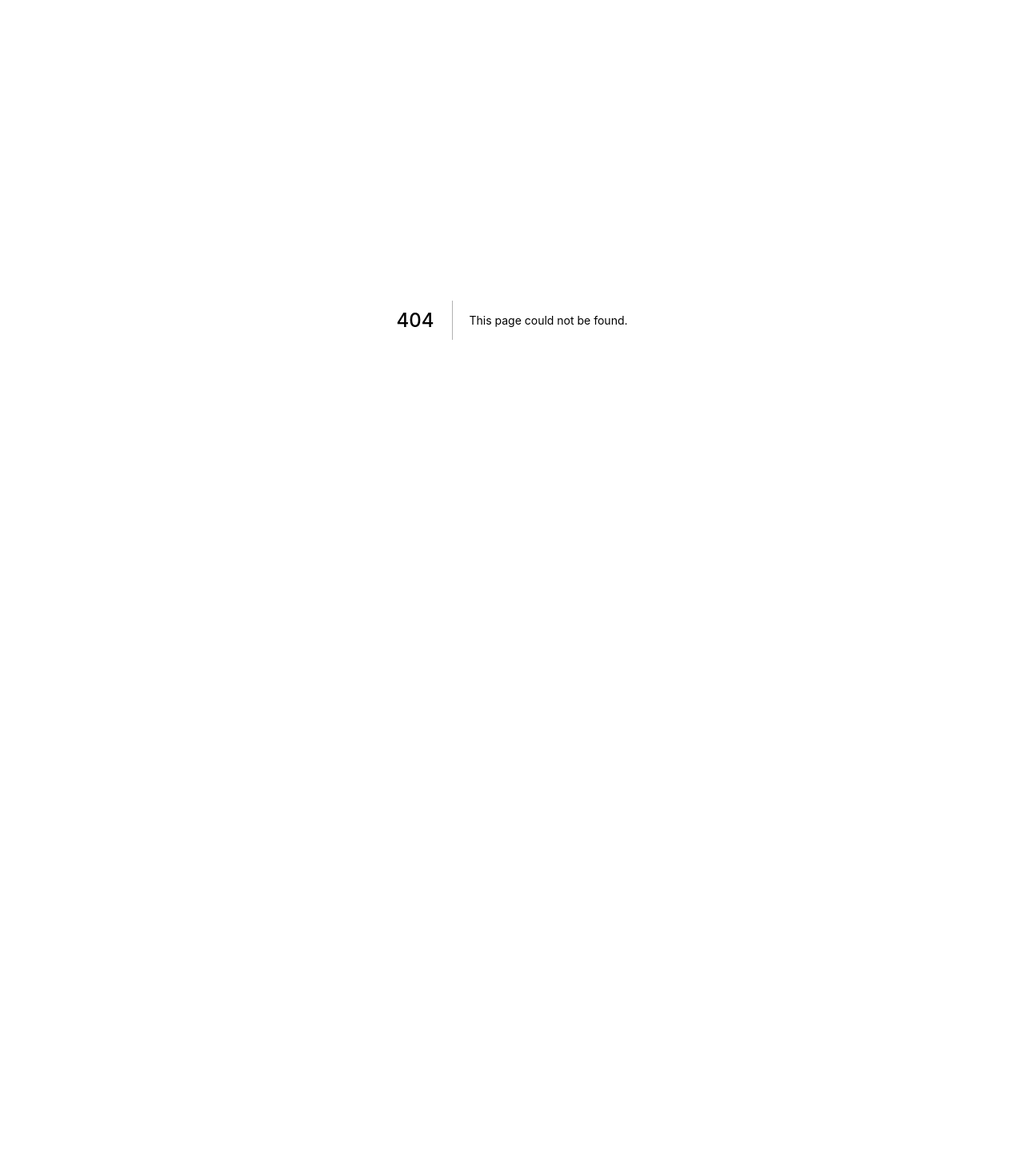
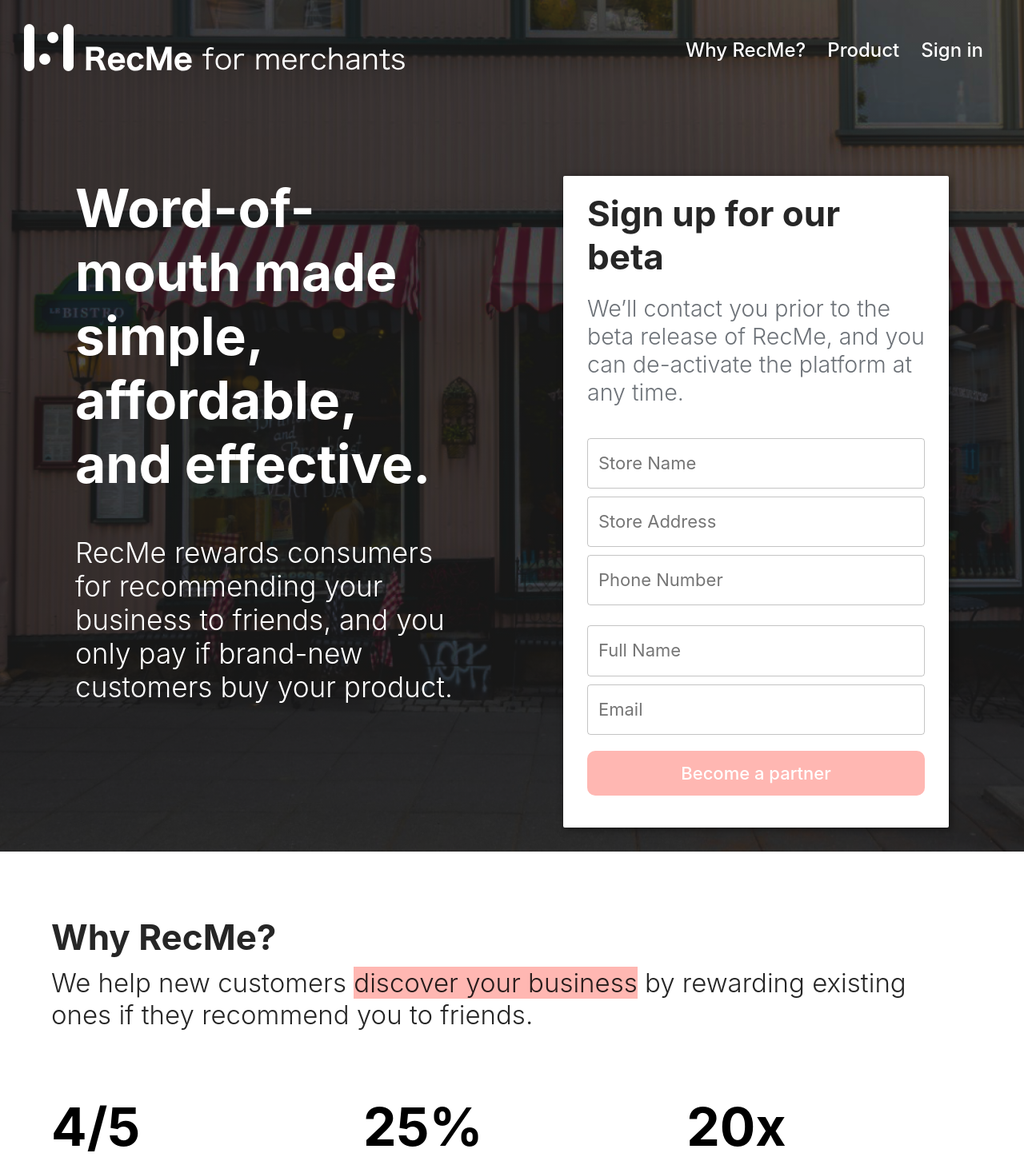
Before and after one commit to tvergho/rec-tree-website, a Next.js app: page /business in a window 1280 px wide. Before the commit this address had no page. Shown: the top 1452 px of the page at 80% size. Before the commit the page ends 800 px from the top, so only its background shows below. Built offline with nearby package versions, Linux system fonts and the light colour scheme.

Commit message:
Refactored to business

```diff
--- a/components/Home/FullImageBanner.js
+++ b/components/Business/FullImageBanner.js
@@ -1,15 +1,16 @@
+/* eslint-disable import/no-cycle */
 import React from 'react';
-import homeStyles from 'styles/home.module.scss';
+import businessStyles from 'styles/business.module.scss';
 import useWindowSize from 'utils/useWindowSize';
 import { TopHeader, InterestForm } from './index';
 
 const LeftCol = () => {
   const { width } = useWindowSize();
   return (
-    <div className={homeStyles.col}>
-      <div className={homeStyles.infoBold}>Word-of-mouth made simple, affordable, and effective.</div>
+    <div className={businessStyles.col}>
+      <div className={businessStyles.infoBold}>Word-of-mouth made simple, affordable, and effective.</div>
       <div
-        className={homeStyles.info}
+        className={businessStyles.info}
         style={{ marginTop: width <= 768 ? 20 : 50 }}
       >RecMe rewards consumers for recommending your business to friends, and you only pay if brand-new customers buy your product.
       </div>
@@ -21,7 +22,7 @@ const FullImageBanner = ({ headerLinks }) => {
   return (
     <>
       <TopHeader links={headerLinks} />
-      <div className={homeStyles.fullImage}>
+      <div className={businessStyles.fullImage}>
         <LeftCol />
         <InterestForm />
       </div>
--- a/components/Home/InterestForm.js
+++ b/components/Business/InterestForm.js
@@ -1,6 +1,6 @@
 /* eslint-disable no-return-assign */
 import React, { useState, useEffect, useRef } from 'react';
-import homeStyles from 'styles/home.module.scss';
+import businessStyles from 'styles/business.module.scss';
 import { TextField } from '@material-ui/core';
 import { makeStyles } from '@material-ui/core/styles';
 import Confirm from 'components/lottie/confirm';
@@ -26,7 +26,7 @@ const Submitted = ({ display, height }) => {
   };
   return (
     <motion.div style={style} animate={{ opacity: display ? 1 : 0 }}>
-      <div className={homeStyles.subheader} style={{ textAlign: 'center' }}>Your response has been submitted.</div>
+      <div className={businessStyles.subheader} style={{ textAlign: 'center' }}>Your response has been submitted.</div>
       {delayed ? <Confirm width={100} height={100} /> : <div style={{ width: 100, height: 100 }} />}
     </motion.div>
   );
@@ -63,11 +63,11 @@ const InterestForm = () => {
   };
 
   return (
-    <div className={homeStyles.col}>
-      <div className={homeStyles.interestForm}>
+    <div className={businessStyles.col}>
+      <div className={businessStyles.interestForm}>
         <motion.div style={delayedClose ? { display: 'none' } : {}} ref={(ref) => form = ref} animate={{ opacity: submitted ? 0 : 1 }}>
-          <div className={homeStyles.headerText}>Sign up for our beta</div>
-          <div className={homeStyles.subheader}>We’ll contact you prior to the beta release of RecMe, and you can de-activate the platform at any time.</div>
+          <div className={businessStyles.headerText}>Sign up for our beta</div>
+          <div className={businessStyles.subheader}>We’ll contact you prior to the beta release of RecMe, and you can de-activate the platform at any time.</div>
 
           <TextField
             variant="outlined"
@@ -126,7 +126,7 @@ const InterestForm = () => {
             helperText={errors.email}
           />
 
-          <button className={homeStyles.submitButton} type="submit" onClick={onSubmit}>Become a partner</button>
+          <button className={businessStyles.submitButton} type="submit" onClick={onSubmit}>Become a partner</button>
         </motion.div>
 
         <Submitted display={delayedClose} height={formHeight} />
--- a/components/Home/StatSection.js
+++ b/components/Business/StatSection.js
@@ -1,5 +1,5 @@
 import React, { useRef } from 'react';
-import homeStyles from 'styles/home.module.scss';
+import businessStyles from 'styles/business.module.scss';
 import { motion } from 'framer-motion';
 import useScrollPosition from 'utils/useScrollPosition';
 
@@ -7,10 +7,10 @@ const StatItem = ({
   stat, description, position, show,
 }) => {
   return (
-    <div className={homeStyles.statItem}>
-      <div className={homeStyles.stat}>{stat}</div>
+    <div className={businessStyles.statItem}>
+      <div className={businessStyles.stat}>{stat}</div>
       <motion.div
-        className={homeStyles.desc}
+        className={businessStyles.desc}
         animate={{ opacity: show ? 1 : 0, x: show ? 0 : -30 }}
         transition={{ duration: 1, delay: position * 0.3 }}
       >{description}
@@ -25,9 +25,9 @@ const StatSection = () => {
 
   return (
     <div style={{ marginTop: 50 }}>
-      <div className={homeStyles.titleText}>Why RecMe?</div>
+      <div className={businessStyles.titleText}>Why RecMe?</div>
       <div
-        className={homeStyles.subtitleText}
+        className={businessStyles.subtitleText}
         style={{ marginTop: 10 }}
       >We help new customers&nbsp;
         <span
@@ -37,7 +37,7 @@ const StatSection = () => {
         &nbsp;by rewarding existing ones if they recommend you to friends.
       </div>
 
-      <div className={homeStyles.statContainer} ref={statRef}>
+      <div className={businessStyles.statContainer} ref={statRef}>
         <StatItem stat="4/5" description="customers willing to recommend." position={0} show={scrolled} />
         <StatItem stat="25%" description="higher profit from referred friends." position={1} show={scrolled} />
         <StatItem stat="20x" description="sales revenue versus rewards." position={2} show={scrolled} />
--- a/components/Home/TopHeader.js
+++ b/components/Business/TopHeader.js
@@ -1,5 +1,5 @@
 import React, { useState } from 'react';
-import homeStyles from 'styles/home.module.scss';
+import businessStyles from 'styles/business.module.scss';
 import { RecMeLogo, ForMerchantsLogo } from 'components/assets';
 import { FontAwesomeIcon } from '@fortawesome/react-fontawesome';
 import { faAlignJustify, faTimes, faChevronRight } from '@fortawesome/free-solid-svg-icons';
@@ -11,7 +11,7 @@ const MOBILE_WIDTH = 960;
 
 const MobileButton = ({ onClick }) => {
   return (
-    <button className={homeStyles.mobileButton} type="button" tabIndex={0} onClick={onClick}>
+    <button className={businessStyles.mobileButton} type="button" tabIndex={0} onClick={onClick}>
       <FontAwesomeIcon icon={faAlignJustify} size="3x" />
     </button>
   );
@@ -20,7 +20,7 @@ const MobileButton = ({ onClick }) => {
 const CloseButton = ({ close }) => {
   return (
     <button
-      className={homeStyles.mobileButton}
+      className={businessStyles.mobileButton}
       style={{
         position: 'absolute', right: '20px', top: '20px', color: 'rgba(0,0,0,0.7)',
       }}
@@ -35,7 +35,7 @@ const CloseButton = ({ close }) => {
 
 const MobileItem = ({ title, onClick }) => {
   return (
-    <div className={homeStyles.mobileItem} onClick={onClick} role="button" tabIndex={0}>
+    <div className={businessStyles.mobileItem} onClick={onClick} role="button" tabIndex={0}>
       <div>{title}</div>
       <FontAwesomeIcon icon={faChevronRight} size="2x" />
     </div>
@@ -49,7 +49,7 @@ const MobileBackdrop = ({
 
   return (
     <motion.div
-      className={homeStyles.mobileBackdrop}
+      className={businessStyles.mobileBackdrop}
       onScroll={(e) => { e.preventDefault(); }}
       style={{ display: delayedClose ? 'flex' : 'none' }}
       animate={{ opacity: isOpen ? 1 : 0 }}
@@ -79,7 +79,7 @@ const HeaderNav = ({ links }) => {
     <nav>
       {links.map((link) => {
         return (
-          <button className={`button-text ${homeStyles.navButton}`} type="button" key={link.name} onClick={link.func}>{link.name}</button>
+          <button className={`button-text ${businessStyles.navButton}`} type="button" key={link.name} onClick={link.func}>{link.name}</button>
         );
       })}
     </nav>
@@ -103,10 +103,10 @@ const TopHeader = ({ links }) => {
 
   return (
     <>
-      <header className={homeStyles.header}>
+      <header className={businessStyles.header}>
         <div>
           <RecMeLogo />
-          <ForMerchantsLogo className={homeStyles.merchantLogo} />
+          <ForMerchantsLogo className={businessStyles.merchantLogo} />
           <style jsx>
             {`
             display: flex;
--- a/components/Home/WhyItem.js
+++ b/components/Business/WhyItem.js
@@ -1,6 +1,6 @@
 import React, { useRef } from 'react';
 import PropTypes from 'prop-types';
-import homeStyles from 'styles/home.module.scss';
+import businessStyles from 'styles/business.module.scss';
 import useScrollPosition from 'utils/useScrollPosition';
 import { motion } from 'framer-motion';
 
@@ -8,14 +8,14 @@ const WhyItem = ({
   color = '#FFB7B2', image, title, description, reversed,
 }) => {
   const imgRef = useRef(null);
-  const scrolled = useScrollPosition(imgRef);
+  const scrolled = useScrollPosition(imgRef, 10);
 
   const xOffset = reversed ? -20 : 20;
 
   return (
-    <div className={homeStyles.whyItem} style={reversed ? { flexDirection: 'row-reverse' } : {}}>
-      <div className={homeStyles.col} ref={imgRef}>
-        <div className={homeStyles.objectRectangle} style={{ backgroundColor: color }} />
+    <div className={businessStyles.whyItem} style={reversed ? { flexDirection: 'row-reverse' } : {}}>
+      <div className={businessStyles.col} ref={imgRef}>
+        <div className={businessStyles.objectRectangle} style={{ backgroundColor: color }} />
         <motion.object
           data={image}
           aria-label={title}
@@ -25,9 +25,9 @@ const WhyItem = ({
         />
       </div>
 
-      <div className={homeStyles.col}>
-        <div className={homeStyles.titleText}>{title}</div>
-        <div className={homeStyles.desc}>{description}</div>
+      <div className={businessStyles.col}>
+        <div className={businessStyles.titleText}>{title}</div>
+        <div className={businessStyles.desc}>{description}</div>
       </div>
     </div>
   );
--- a/components/Home/WhyRecMe.js
+++ b/components/Business/WhyRecMe.js
@@ -1,11 +1,12 @@
+/* eslint-disable import/no-cycle */
 /* eslint-disable global-require */
 import React from 'react';
-import homeStyles from 'styles/home.module.scss';
+import businessStyles from 'styles/business.module.scss';
 import { StatSection, WhyItem } from './index';
 
 const WhyRecMe = ({ inputRef }) => {
   return (
-    <div className={homeStyles.whySection} ref={inputRef}>
+    <div className={businessStyles.whySection} ref={inputRef}>
       <StatSection />
       <WhyItem
         title="Turn customers into passionate advocates."
--- a/pages/index.js
+++ b/pages/business.js
@@ -1,6 +1,6 @@
 import React, { useRef } from 'react';
 import { NextSeo } from 'next-seo';
-import { FullImageBanner, WhyRecMe } from 'components/Home';
+import { FullImageBanner, WhyRecMe } from 'components/Business';
 
 const Home = () => {
   const whyRef = useRef(null);
--- a/styles/home.module.scss
+++ b/styles/business.module.scss
@@ -213,6 +213,10 @@ $base-color: #FFB7B2;
   }
 }
 
+.steps {
+  background-color: #FFECEB;
+}
+
 @media screen and (max-width: 1200px) {
   .col {
     margin-top: 20px !important;
```
Also changed, not shown: components/Business/Steps.js (added, +10 -0 lines), components/Business/index.js (renamed from components/Home/index.js).
